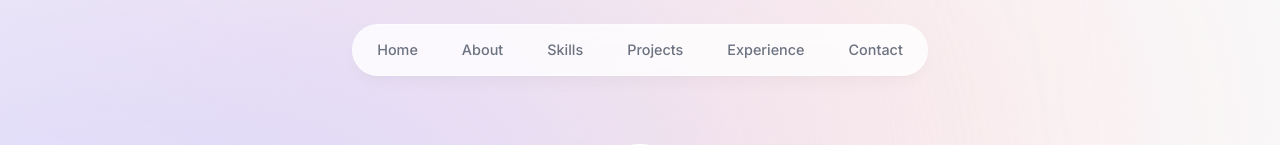
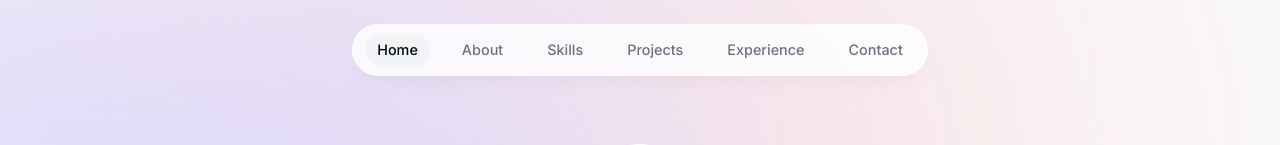
Before and after one commit to dev-puga/portfolio-web, a Next.js app: page / in a window 1280 px wide. Shown: the top 145 px of the page. Built offline with nearby package versions, Linux system fonts and the light colour scheme; grey boxes are pictures that could not be loaded.

Commit message:
feat: add smooth scroll and pass id to sections

```diff
--- a/app/layout.tsx
+++ b/app/layout.tsx
@@ -15,9 +15,9 @@ export default function RootLayout({
   children: React.ReactNode;
 }) {
   return (
-    <html lang="en">
+    <html lang="en" className="!scroll-smooth">
       <body
-        className={`${inter.className} bg-gray-50 text-gray-950 relative pt-28 sm:pt-36`}
+        className={`${inter.className} bg-gray-50 text-gray-950 h-[5000px] relative pt-28 sm:pt-36`}
       >
         <div
           className="bg-[#fbe2e3] absolute top-[-6rem] -z-10 right-[11rem] h-[31.25rem] w-[31.25rem] rounded-full blur-[10rem]
--- a/components/about.tsx
+++ b/components/about.tsx
@@ -8,7 +8,8 @@ export default function About() {
       initial={{ opacity: 0, y: 100 }}
       animate={{ opacity: 1, y: 0 }}
       transition={{ delay: 0.175 }}
-      className="mb-28 max-w-[45rem] text-center leading-8 sm:mb-40"
+      className="mb-28 max-w-[45rem] text-center leading-8 sm:mb-40 scroll-mt-28"
+      id="about"
     >
       <SectionHeading>About me</SectionHeading>
       <p className="mb-3 ">
--- a/components/header.tsx
+++ b/components/header.tsx
@@ -2,8 +2,11 @@
 import { motion } from "framer-motion";
 import { links } from "@/lib/data";
 import Link from "next/link";
+import { useState } from "react";
+import clsx from "clsx";
 
 export default function Header() {
+  const [activeSection, setActiveSection] = useState("Home");
   return (
     <header className="z-[999] relative">
       <motion.div
@@ -16,15 +19,23 @@ export default function Header() {
           {links.map((link) => (
             <motion.li
               key={link.hash}
-              className="h-3/4 flex items-center justify-center"
+              className="h-3/4 flex items-center justify-center relative"
               initial={{ y: -100, opacity: 0 }}
               animate={{ y: 0, opacity: 1 }}
             >
               <Link
                 href={link.hash}
-                className="flex w-full items-center justify-center px-3 py-3 hover:text-gray-950 "
+                className={clsx(
+                  "flex w-full items-center justify-center px-3 py-3 hover:text-gray-950 ",
+                  {
+                    "text-gray-950": activeSection === link.name,
+                  }
+                )}
               >
                 {link.name}
+                {link.name === activeSection && (
+                  <span className="bg-gray-100 rounded-full absolute inset-0 -z-10"></span>
+                )}
               </Link>
             </motion.li>
           ))}
--- a/components/intro.tsx
+++ b/components/intro.tsx
@@ -8,7 +8,10 @@ import { FaGithubSquare } from "react-icons/fa";
 
 export default function Intro() {
   return (
-    <section className="mb-28 max-w-[50rem] text-center sm:mb-0">
+    <section
+      className="mb-28 max-w-[50rem] text-center sm:mb-0 scroll-mt-96"
+      id="home"
+    >
       <div className="flex items-center justify-center">
         <div className="relative">
           <motion.div
--- a/package.json
+++ b/package.json
@@ -13,6 +13,7 @@
     "@types/react": "18.2.47",
     "@types/react-dom": "18.2.18",
     "autoprefixer": "10.4.16",
+    "clsx": "^2.1.0",
     "eslint": "8.56.0",
     "eslint-config-next": "14.0.4",
     "framer-motion": "^10.17.9",
```
Also changed, not shown: 1 other file (tests, documents, lock files or other folders).
